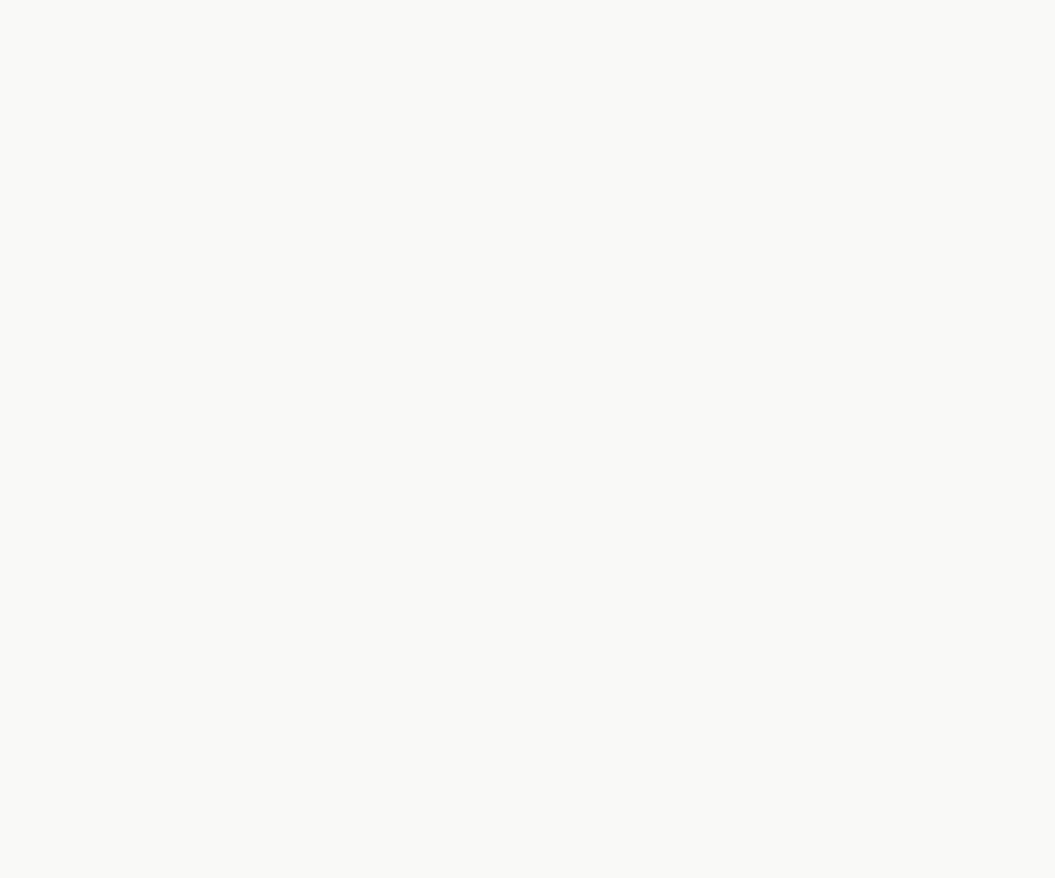
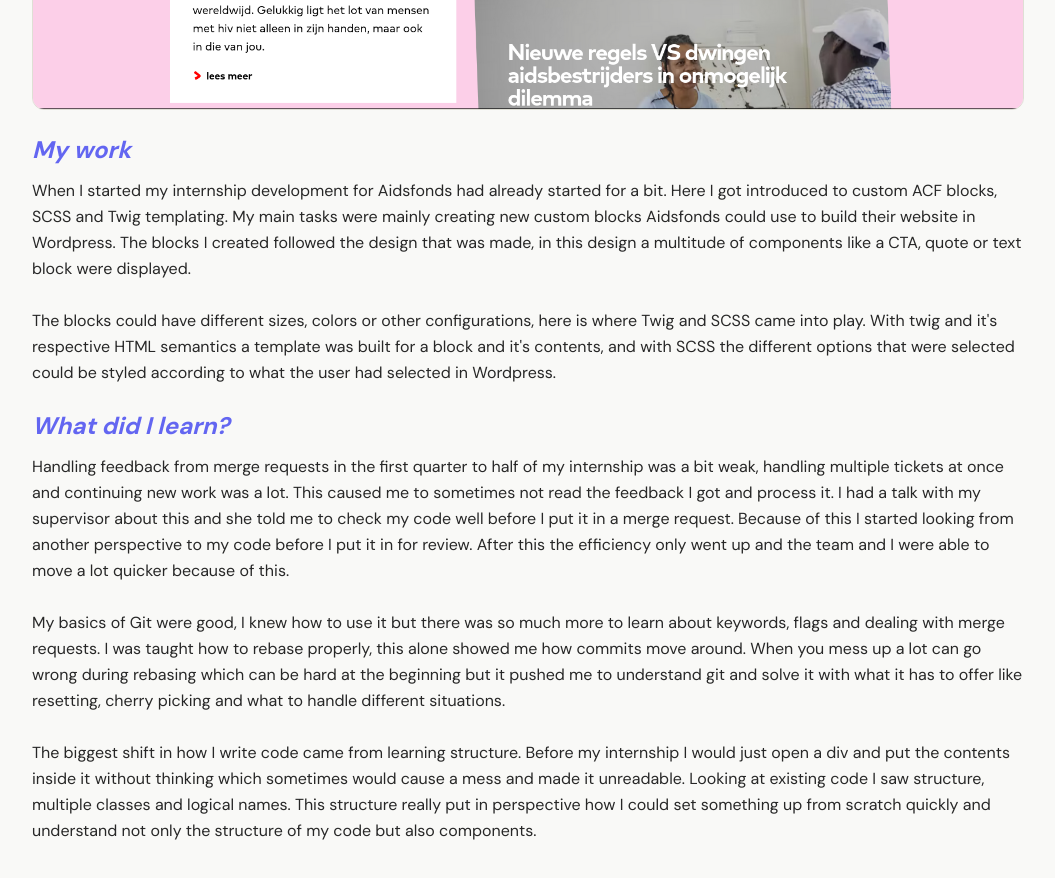
Before and after one commit to astronomx/quentin.dev, a Next.js app: page /project/aidsfonds in a window 1280 px wide. Shown: the part 580-1458 px from the top of the page, without its empty margins (112-1167 px from the left). Before the commit the page ends 800 px from the top, so only its background shows below. Built offline with nearby package versions, Linux system fonts and the light colour scheme; a web font is replaced by a local one.

Commit message:
Aidsfonds content
Aidsfonds page completly filled with content talking about the experience I got while working on the project

```diff
--- a/src/app/components/ProjectCard.tsx
+++ b/src/app/components/ProjectCard.tsx
@@ -12,6 +12,7 @@ export default function ProjectCard({ title, previewText, image, slug }: Project
             </div>
 
             <div className="relative h-[200px] w-full shrink-0 overflow-hidden rounded-lg sm:h-[220px] lg:h-[280px]">
+                // TODO: INTERACTIVITY on hover show GIF of page scrolling
                 <Image
                     src={image}
                     alt={title}
--- a/src/app/project/[slug]/page.tsx
+++ b/src/app/project/[slug]/page.tsx
@@ -17,19 +17,34 @@ export default async function ProjectIdPage({ params }: PageProps) {
   if (!project) notFound();
 
   return (
-    <div className="mx-auto flex w-full max-w-3xl flex-col gap-6 px-4 py-12">
-      <h1 className="text-3xl font-bold lg:text-4xl">{project.title}</h1>
+    <div className="mx-auto flex w-full max-w-5xl flex-col gap-6 px-4 py-12">
+      <h1 className="text-3xl font-bold lg:text-4xl">{ project.title }</h1>
 
       <div className="relative aspect-video w-full overflow-hidden rounded-xl border border-background-muted">
         <Image
-          src={project.image}
-          alt={project.title}
+          src={ project.image }
+          alt={ project.title }
           fill
-          sizes="(max-width: 768px) 100vw, 768px"
+          sizes="(max-width: 1024px) 100vw, 1024px"
           className="object-cover"
           priority
         />
+
       </div>
+
+      <section className="flex flex-col gap-3">
+        <h3 className="font-semibold text-2xl text-(--violet) italic">My work</h3>
+        <p className="whitespace-pre-line text-sm leading-relaxed opacity-90 lg:text-base">
+          {project.myWork}
+        </p>
+      </section>
+
+      <section className="flex flex-col gap-3">
+        <h3 className="font-semibold text-2xl text-(--violet) italic">What did I learn?</h3>
+        <p className="whitespace-pre-line text-sm leading-relaxed opacity-90 lg:text-base">
+          {project.learned}
+        </p>
+      </section>
     </div>
   );
 }
--- a/src/data/projects.ts
+++ b/src/data/projects.ts
@@ -3,22 +3,31 @@ export type Project = {
   title: string;
   image: string;
   previewText: string;
+  myWork: string;
+  learned: string;
 };
 
 export const projects: Project[] = [
+  {
+    slug: "aidsfonds",
+    title: "Aidsfonds",
+    image: "/images/aidsfonds.png",
+    previewText: `Built a new website supporting their mission toward a world without AIDS, clear information, accessible donation flow,
+      and personal stories that move people to act.`,
+    myWork: `When I started my internship development for Aidsfonds had already started for a bit. Here I got introduced to custom ACF blocks, SCSS and Twig templating. My main tasks were mainly creating new custom blocks Aidsfonds could use to build their website in Wordpress. The blocks I created followed the design that was made, in this design a multitude of components like a CTA, quote or text block were displayed.
+      \nThe blocks could have different sizes, colors or other configurations, here is where Twig and SCSS came into play. With twig and it's respective HTML semantics a template was built for a block and it's contents, and with SCSS the different options that were selected could be styled according to what the user had selected in Wordpress.`,
+    learned: `Handling feedback from merge requests in the first quarter to half of my internship was a bit weak, handling multiple tickets at once and continuing new work was a lot. This caused me to sometimes not read the feedback I got and process it. I had a talk with my supervisor about this and she told me to check my code well before I put it in a merge request. Because of this I started looking from another perspective to my code before I put it in for review. After this the efficiency only went up and the team and I were able to move a lot quicker because of this.
+    \nMy basics of Git were good, I knew how to use it but there was so much more to learn about keywords, flags and dealing with merge requests. I was taught how to rebase properly, this alone showed me how commits move around. When you mess up a lot can go wrong during rebasing which can be hard at the beginning but it pushed me to understand git and solve it with what it has to offer like resetting, cherry picking and what to handle different situations.
+    \nThe biggest shift in how I write code came from learning structure. Before my internship I would just open a div and put the contents inside it without thinking which sometimes would cause a mess and made it unreadable. Looking at existing code I saw structure, multiple classes and logical names. This structure really put in perspective how I could set something up from scratch quickly and understand not only the structure of my code but also components.`
+  },
   {
     slug: "stichting-hartekind",
     title: "Stichting Hartekind",
     image: "/images/stichtingHartekind.png",
     previewText: `Built a new website for a foundation supporting children with congenital heart defects focused on accessibility,
       storytelling, and making it easy for visitors to donate and get involved.`,
-  },
-  {
-    slug: "aidsfonds",
-    title: "Aidsfonds",
-    image: "/images/aidsfonds.png",
-    previewText: `Built a new website supporting their mission toward a world without AIDS clear information, accessible donation flow,
-      and personal stories that move people to act.`,
+    myWork: ``,
+    learned: ``
   },
   {
     slug: "plan-internationaal",
@@ -26,6 +35,8 @@ export const projects: Project[] = [
     image: "/images/planInternationaal.png",
     previewText: `Redesigned the website for a global children's rights organization for a fresher look, clearer information architecture
       and an improved user experience to better reflect their mission.`,
+    myWork: ``,
+    learned: ``
   },
 ];
 
```
